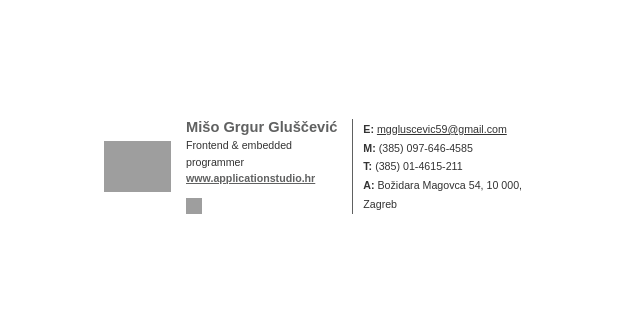
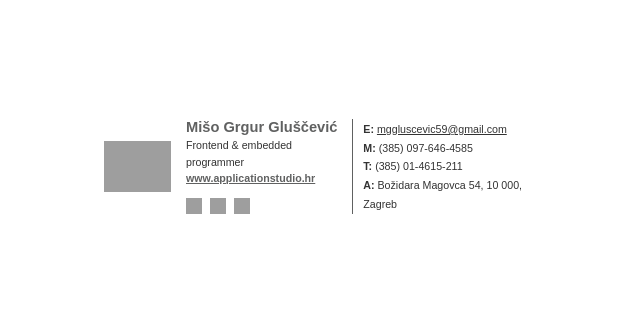
Before and after one commit to mggluscevic59/email-signature, a plain HTML site: page index.html in a window 1280 px wide. Shown: the whole page, without its empty margins (0-640 px from the left). Drawn offline with Linux system fonts and the light colour scheme; grey boxes are pictures that could not be loaded.

Commit message:
Final approach
Added two more icons. Over & out.

```diff
--- a/index.html
+++ b/index.html
@@ -399,10 +399,21 @@
                             href="http://www.applicationstudio.hr/"
                             style="background-color:transparent;color:rgb(96,97,97);font-weight:bold"
                             target="_blank">www.applicationstudio.hr</a></p>
-                    <p style="margin:10px 0px 0px;padding:0px"><span><a href="https://www.linkedin.com/in/mgg59/"
+                    <p style="margin:10px 0px 0px;padding:0px">
+                        <span><a href="https://www.linkedin.com/in/mgg59/"
                                 rel="noopener" style="background-color:transparent;color:rgb(51,122,183)"
                                 target="_blank"><img width="16" alt="linkedin icon"
                                     src="https://www.mail-signatures.com/signature-generator/img/templates/short/ln.png"
+                                    style="border:0px;vertical-align:middle;height:16px;width:16px"></a>&nbsp;</span>
+                        <span><a href="https://stackoverflow.com/users/2475919/mggluscevic"
+                                rel="noopener" style="background-color:transparent;color:rgb(51,122,183)"
+                                target="_blank"><img width="16" alt="linkedin icon"
+                                    src="https://icon-library.com/images/stackoverflow-icon/stackoverflow-icon-11.jpg"
+                                    style="border:0px;vertical-align:middle;height:16px;width:16px"></a>&nbsp;</span>
+                        <span><a href="https://github.com/mggluscevic59/"
+                                rel="noopener" style="background-color:transparent;color:rgb(51,122,183)"
+                                target="_blank"><img width="16" alt="linkedin icon"
+                                    src="https://cdn4.iconfinder.com/data/icons/iconsimple-logotypes/512/github-512.png"
                                     style="border:0px;vertical-align:middle;height:16px;width:16px"></a>&nbsp;</span>
                     </p>
                 </td>
```
Also changed, not shown: images/image3.jpg (added), images/image4.png (added), 3 other files.
